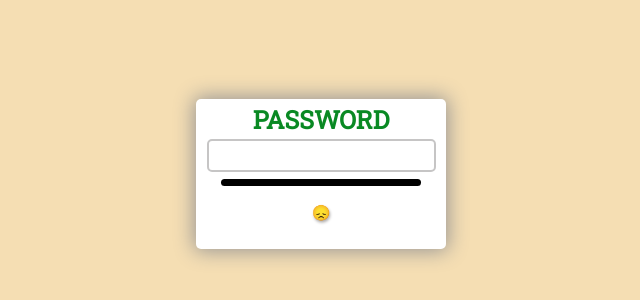
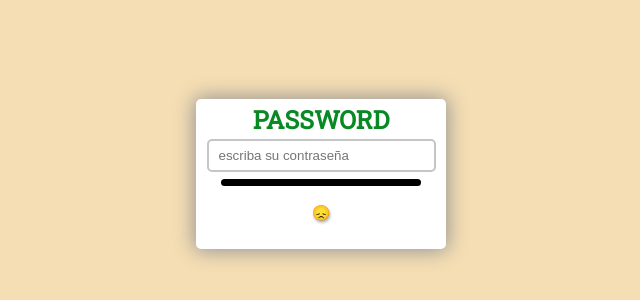
Before and after one commit to gzzyworld420/appPaswordStrenghtTester, a plain HTML site: page index.html in a window 1280 px wide. Shown: the part 226-526 px from the top of the page, without its empty margins (319-959 px from the left). Drawn offline with Linux system fonts and the light colour scheme.

Commit message:
agregando placeholder

```diff
--- a/index.html
+++ b/index.html
@@ -13,7 +13,8 @@
 
     <main>
         <div class="inputdiv">
-            <input type="password" class="inputpass"/>
+            <input type="password" class="inputpass" placeholder="escriba su contraseña"/>
+
         </div>
         <div class="previewpass"><i class="fa-solid fa-eye"></i></div>
         <div class="bar">
```
